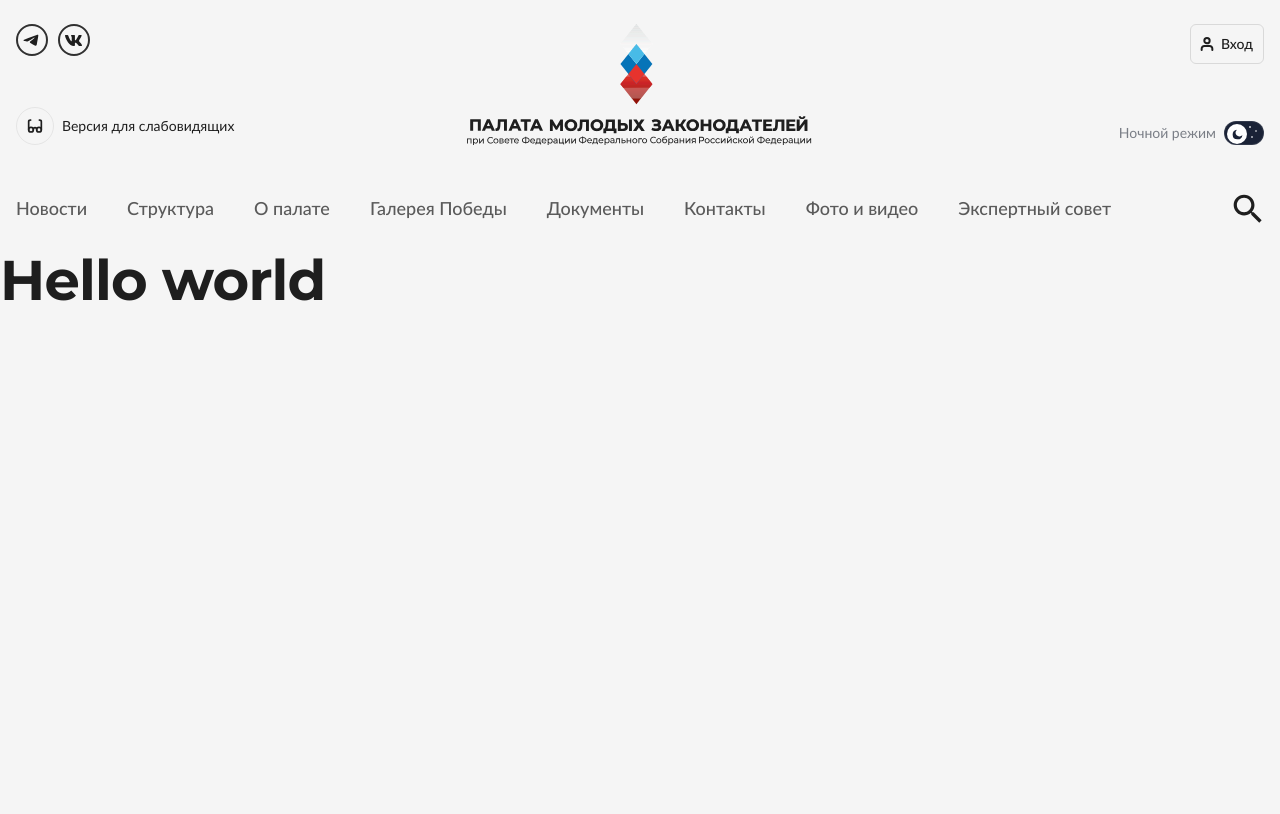
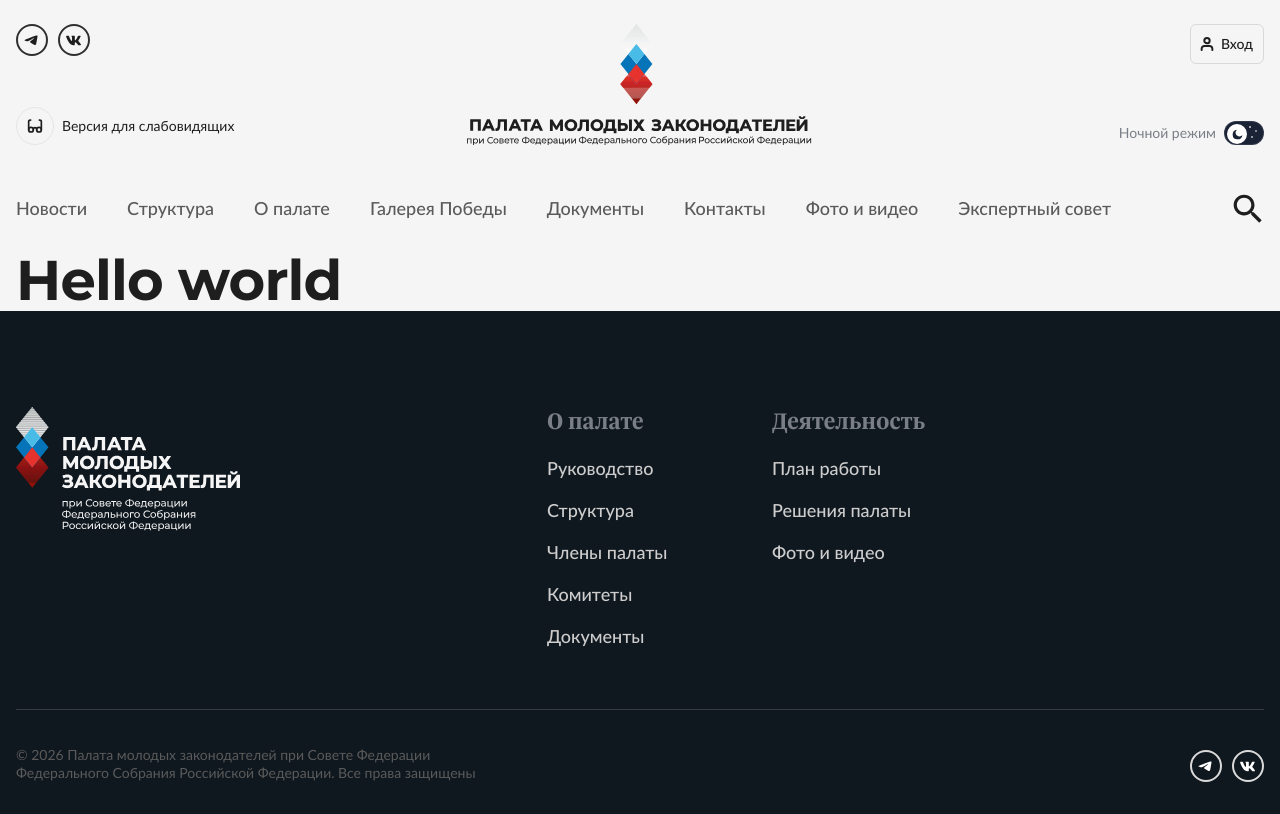
Before and after one commit to Vadim4ick/pmzsf, a Next.js app: page / in a window 1280 px wide. Built offline with nearby package versions, Linux system fonts and the light colour scheme.

Commit message:
добавление футера

```diff
--- a/src/app/layout.tsx
+++ b/src/app/layout.tsx
@@ -4,6 +4,8 @@ import { lato, trola } from "@/shared/assets/fonts";
 import "@/shared/assets/css/globals.css";
 import "@/shared/assets/css/typography.css";
 import { Header } from "@/modules/header";
+import { Footer } from "@/modules/footer";
+import { Providers } from "@/shared/providers/providers";
 
 const montserrat = Montserrat({
   variable: "--font-montserrat",
@@ -27,9 +29,13 @@ export default function RootLayout({
       className={`${montserrat.variable} ${lato.variable} ${trola.variable} h-full antialiased`}
     >
       <body className="flex min-h-full flex-col">
-        <Header />
+        <Providers>
+          <Header />
 
-        {children}
+          <main className="grow-1">{children}</main>
+
+          <Footer />
+        </Providers>
       </body>
     </html>
   );
--- a/src/app/page.tsx
+++ b/src/app/page.tsx
@@ -1,11 +1,12 @@
+import { Container } from "@/shared/ui/container";
 import { Typography } from "@/shared/ui/typography";
 
 export default function Home() {
   return (
-    <div>
+    <Container>
       <Typography variant="header-xxl" tag="h1">
         Hello world
       </Typography>
-    </div>
+    </Container>
   );
 }
--- /dev/null
+++ b/src/modules/footer/index.ts
@@ -0,0 +1 @@
+export { Footer } from "./ui/Footer";
--- /dev/null
+++ b/src/modules/footer/model/nav.const.ts
@@ -0,0 +1,46 @@
+export const footerNav = [
+  {
+    title: "О палате",
+
+    items: [
+      {
+        title: "Руководство",
+        href: "#",
+      },
+      {
+        title: "Структура",
+        href: "#",
+      },
+      {
+        title: "Члены палаты",
+        href: "#",
+      },
+      {
+        title: "Комитеты",
+        href: "#",
+      },
+      {
+        title: "Документы",
+        href: "#",
+      },
+    ],
+  },
+  {
+    title: "Деятельность",
+
+    items: [
+      {
+        title: "План работы",
+        href: "#",
+      },
+      {
+        title: "Решения палаты",
+        href: "#",
+      },
+      {
+        title: "Фото и видео",
+        href: "#",
+      },
+    ],
+  },
+];
--- /dev/null
+++ b/src/modules/footer/ui/Footer.tsx
@@ -0,0 +1,81 @@
+import { LogoFooter } from "@/shared/icons/logo-footer";
+import { Container } from "@/shared/ui/container";
+import Link from "next/link";
+import { footerNav } from "../model/nav.const";
+import { Typography } from "@/shared/ui/typography";
+import { Tg } from "@/shared/icons/seti/tg";
+import { Vk } from "@/shared/icons/seti/vk";
+import { TG_LINK, VK_LINK } from "@/shared/const/company.const";
+
+const Footer = () => {
+  return (
+    <footer className="bg-[#10181F] pt-24 pb-8 text-white">
+      <Container className="flex flex-col gap-16">
+        <div className="flex justify-between gap-4">
+          <Link href={"/"}>
+            <LogoFooter />
+          </Link>
+
+          <nav className="flex gap-10">
+            {footerNav.map((item, index) => (
+              <ul key={index} className="flex w-46.25 flex-col gap-6">
+                <Typography
+                  className="text-text-secondary"
+                  variant="serif-l"
+                  tag="p"
+                >
+                  {item.title}
+                </Typography>
+
+                {item.items.map((subItem, subIndex) => (
+                  <li key={subIndex}>
+                    <Link href={subItem.href}>
+                      <Typography
+                        className="text-text-light"
+                        variant="menu-font"
+                        tag="p"
+                      >
+                        {subItem.title}
+                      </Typography>
+                    </Link>
+                  </li>
+                ))}
+              </ul>
+            ))}
+          </nav>
+
+          <div></div>
+        </div>
+
+        <div className="border-text-light/20 flex items-end justify-between gap-4 border-t pt-9">
+          <Typography
+            className="text-text-neutral max-w-122"
+            variant="capton"
+            tag="span"
+          >
+            © 2026 Палата молодых законодателей при Совете Федерации
+            Федерального Собрания Российской Федерации. Все права защищены
+          </Typography>
+
+          <div className="flex items-center gap-2.5">
+            <Link
+              href={TG_LINK}
+              className="border-border-default flex size-8 items-center justify-center rounded-full border-2"
+            >
+              <Tg />
+            </Link>
+
+            <Link
+              className="border-border-default flex size-8 items-center justify-center rounded-full border-2"
+              href={VK_LINK}
+            >
+              <Vk />
+            </Link>
+          </div>
+        </div>
+      </Container>
+    </footer>
+  );
+};
+
+export { Footer };
--- a/src/modules/header/ui/header.tsx
+++ b/src/modules/header/ui/header.tsx
@@ -9,6 +9,7 @@ import { Typography } from "@/shared/ui/typography";
 import Link from "next/link";
 import { ThemeSwitcher } from "./theme-switcher";
 import { HeaderNav } from "./header-nav";
+import { TG_LINK, VK_LINK } from "@/shared/const/company.const";
 
 const Header = () => {
   return (
@@ -17,11 +18,17 @@ const Header = () => {
         <Container className="grid grid-cols-[242px_1fr_242px] gap-4">
           <div className="flex flex-col justify-between gap-4">
             <div className="flex items-center gap-2.5">
-              <Link href={"/"}>
+              <Link
+                href={TG_LINK}
+                className="border-border-neutral flex size-8 items-center justify-center rounded-full border-2"
+              >
                 <Tg />
               </Link>
 
-              <Link href={"/"}>
+              <Link
+                href={VK_LINK}
+                className="border-border-neutral flex size-8 items-center justify-center rounded-full border-2"
+              >
                 <Vk />
               </Link>
             </div>
--- a/src/shared/assets/css/globals.css
+++ b/src/shared/assets/css/globals.css
@@ -61,6 +61,8 @@
 
   --color-text-brand: #028de3;
 
+  --color-text-light: #cdcdcd;
+
   --color-text-neutral: #5a5a5a;
 
   --color-background-default: #ffffff;
@@ -70,6 +72,7 @@
   --color-border-default: #d9d9d9;
   --color-border-secondary: #7a7e86;
   --color-border-tertiary: #383838;
+  --color-border-neutral: #303030;
 }
 
 :root {
--- /dev/null
+++ b/src/shared/const/company.const.ts
@@ -0,0 +1,2 @@
+export const TG_LINK = "#";
+export const VK_LINK = "#";
--- a/src/shared/icons/seti/tg.tsx
+++ b/src/shared/icons/seti/tg.tsx
@@ -1,25 +1,14 @@
-const Tg = () => {
+const Tg = (props: ReactTagProps<"svg">) => {
   return (
     <svg
       width="32"
       height="32"
       viewBox="0 0 32 32"
-      fill="none"
+      fill="currentColor"
       xmlns="http://www.w3.org/2000/svg"
+      {...props}
     >
-      <path
-        d="M7.55077 15.9272C9.08531 15.1788 10.7983 14.5541 12.3988 13.9263C15.1523 12.8979 17.9167 11.8873 20.7091 10.9465C21.2523 10.7862 22.2285 10.6295 22.3242 11.3424C22.2718 12.3515 22.0562 13.3547 21.9083 14.3579C21.5329 16.564 21.0991 18.7625 20.676 20.9614C20.5302 21.6938 19.494 22.073 18.831 21.6043C17.2376 20.6512 15.632 19.7075 14.0589 18.7324C13.5436 18.2688 14.0214 17.603 14.4817 17.2719C15.794 16.1267 17.1858 15.1538 18.4296 13.9494C18.7651 13.232 17.7738 13.8366 17.4468 14.0218C15.6502 15.1181 13.8975 16.2813 12.0033 17.2448C11.0357 17.7164 9.90799 17.3134 8.94085 17.0502C8.0737 16.7323 6.80299 16.412 7.55068 15.9273L7.55077 15.9272Z"
-        fill="#1E1E1E"
-      />
-      <rect
-        x="1"
-        y="1"
-        width="30"
-        height="30"
-        rx="15"
-        stroke="#303030"
-        strokeWidth="2"
-      />
+      <path d="M7.55077 15.9272C9.08531 15.1788 10.7983 14.5541 12.3988 13.9263C15.1523 12.8979 17.9167 11.8873 20.7091 10.9465C21.2523 10.7862 22.2285 10.6295 22.3242 11.3424C22.2718 12.3515 22.0562 13.3547 21.9083 14.3579C21.5329 16.564 21.0991 18.7625 20.676 20.9614C20.5302 21.6938 19.494 22.073 18.831 21.6043C17.2376 20.6512 15.632 19.7075 14.0589 18.7324C13.5436 18.2688 14.0214 17.603 14.4817 17.2719C15.794 16.1267 17.1858 15.1538 18.4296 13.9494C18.7651 13.232 17.7738 13.8366 17.4468 14.0218C15.6502 15.1181 13.8975 16.2813 12.0033 17.2448C11.0357 17.7164 9.90799 17.3134 8.94085 17.0502C8.0737 16.7323 6.80299 16.412 7.55068 15.9273L7.55077 15.9272Z" />
     </svg>
   );
 };
--- a/src/shared/icons/seti/vk.tsx
+++ b/src/shared/icons/seti/vk.tsx
@@ -1,22 +1,17 @@
-const Vk = () => {
+const Vk = (props: ReactTagProps<"svg">) => {
   return (
     <svg
       width="32"
       height="32"
       viewBox="0 0 32 32"
-      fill="none"
+      fill="currentColor"
       xmlns="http://www.w3.org/2000/svg"
+      {...props}
     >
-      <path
-        d="M16 1C24.2843 1 31 7.71573 31 16C31 24.2843 24.2843 31 16 31C7.71573 31 1 24.2843 1 16C1 7.71573 7.71573 1 16 1Z"
-        stroke="#303030"
-        strokeWidth="2"
-      />
       <path
         fillRule="evenodd"
         clipRule="evenodd"
         d="M23.5941 11.7633C23.7201 11.3328 23.5941 11.0196 23.036 11.0196H21.1815C20.7134 11.0196 20.4974 11.2936 20.3713 11.5872C20.3713 11.5872 19.4171 14.0926 18.0848 15.7171C17.6527 16.1868 17.4546 16.3434 17.2206 16.3434C17.0945 16.3434 16.9325 16.1868 16.9325 15.7562V11.7438C16.9325 11.2349 16.7885 11 16.3924 11H13.4757C13.1876 11 13.0076 11.2349 13.0076 11.4698C13.0076 11.9591 13.6737 12.0765 13.7457 13.4466V16.4217C13.7457 17.0676 13.6377 17.1851 13.4037 17.1851C12.7735 17.1851 11.2432 14.6601 10.3249 11.7829C10.1449 11.2153 9.96486 11 9.49676 11H7.62428C7.08417 11 6.99414 11.2741 6.99414 11.5676C6.99414 12.0961 7.62428 14.758 9.92882 18.2812C11.4592 20.6886 13.6377 21.9804 15.6002 21.9804C16.7885 21.9804 16.9325 21.6868 16.9325 21.1975V19.3773C16.9325 18.79 17.0405 18.6922 17.4186 18.6922C17.6887 18.6922 18.1748 18.8487 19.273 20.0036C20.5333 21.3737 20.7494 22 21.4516 22H23.306C23.8461 22 24.0982 21.7064 23.9542 21.1388C23.7921 20.5712 23.18 19.7491 22.3878 18.7704C21.9557 18.2225 21.3075 17.6157 21.1095 17.322C20.8394 16.9306 20.9114 16.7741 21.1095 16.4217C21.0915 16.4217 23.36 12.9377 23.5941 11.7633Z"
-        fill="#1E1E1E"
       />
     </svg>
   );
--- /dev/null
+++ b/src/shared/providers/providers.tsx
@@ -0,0 +1,7 @@
+"use client";
+
+const Providers = ({ children }: { children: React.ReactNode }) => {
+  return children;
+};
+
+export { Providers };
```
